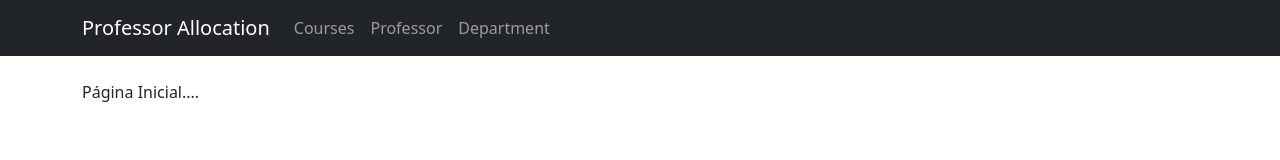
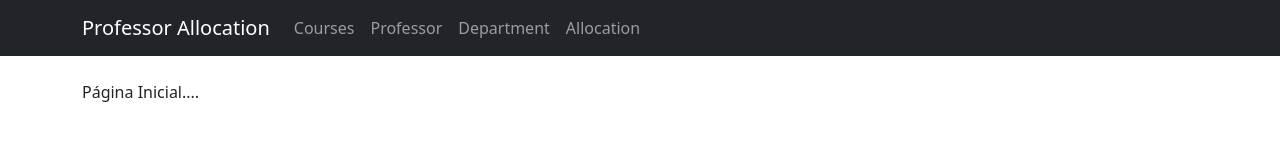
Before and after one commit to marinhojp/-professor-allocation-front-end, a React (Create React App) app: page / in a window 1280 px wide. Shown: the top 160 px of the page. Built offline with nearby package versions, Linux system fonts and the light colour scheme; no server answers.

Commit message:
Add allocation route

```diff
--- a/src/router.js
+++ b/src/router.js
@@ -3,7 +3,7 @@ import { BrowserRouter, Switch, Route } from "react-router-dom";
 import Home from "./pages/Home";
 import Layout from "./components/Layout/";
 import Courses from "./pages/Courses";
-// import Allocation from "./pages/Allocation";
+import Allocation from "./pages/Allocation";
 import Professor from "./pages/Professor";
 import Department from "./pages/Department";
 
@@ -29,11 +29,11 @@ const routes = [
     name: "Department",
     component: Department,
   },
-  // {
-  //     path: "/allocations",
-  //     name: "Allocation",
-  //     component: Allocation,
-  // },
+  {
+    path: "/allocations",
+    name: "Allocation",
+    component: Allocation,
+  },
 ];
 
 const Router = () => (
```
